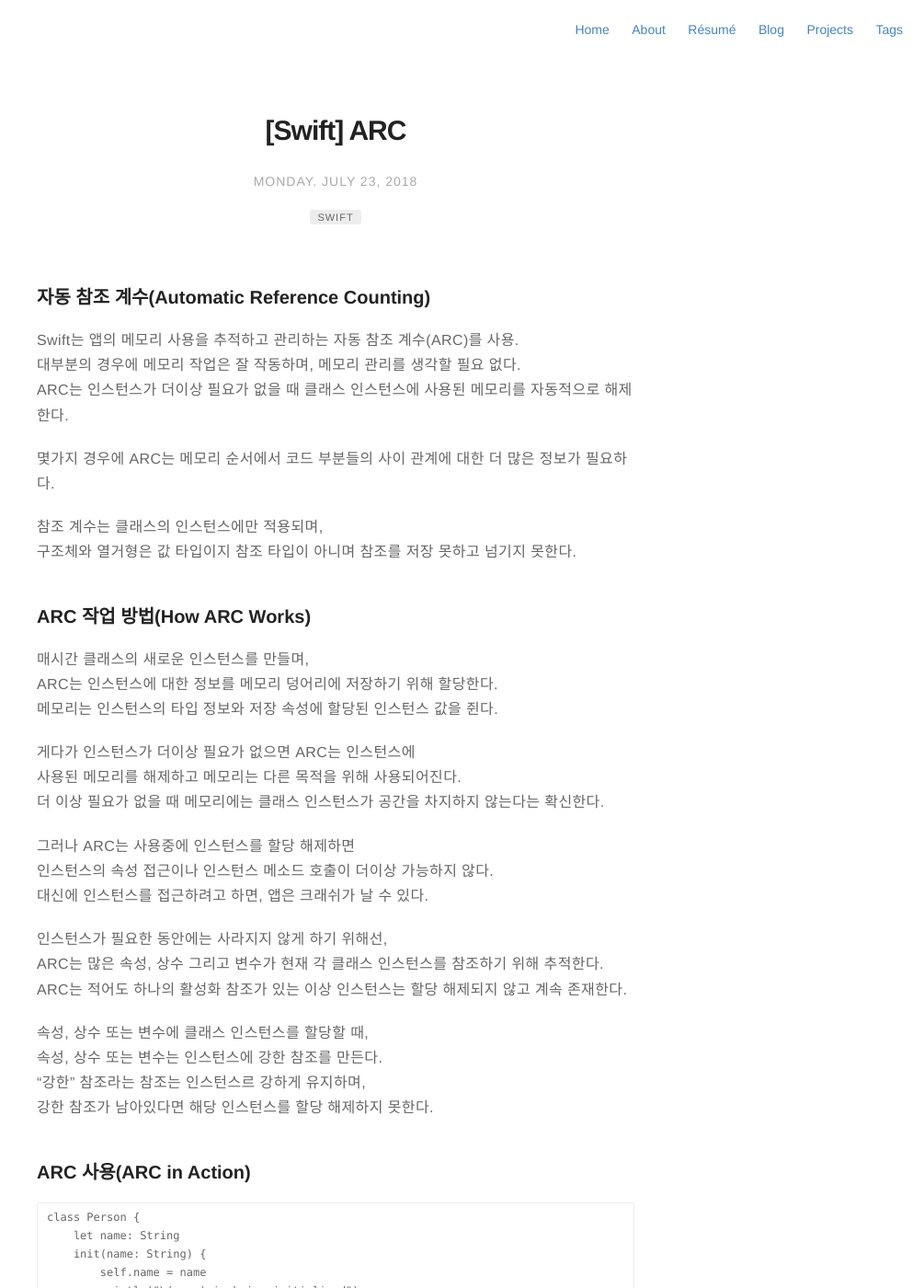
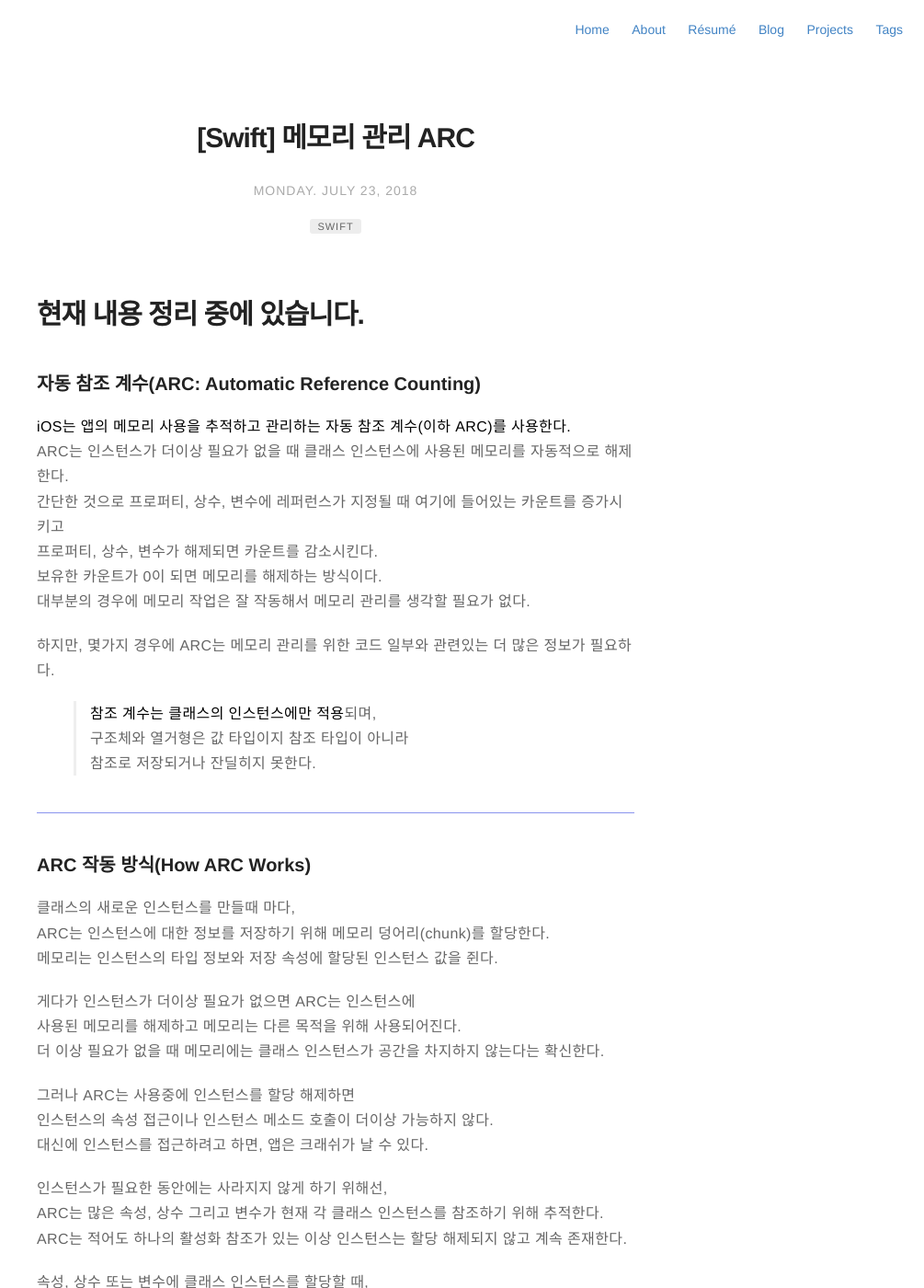
Before and after one commit to jhyejun/jhyejun.github.io, a Jekyll site: the page built from _posts/2018-07-23-memory-management-arc.md, in a window 1280 px wide and 1400 px high. Shown: the whole window at 92% size, without its empty margins (275-1280 px from the left). Built offline with Jekyll 4.4.1, drawn with Linux system fonts in a browser that asks for light colours; comment, search, counter and statistics services are not loaded; some of the changed text lies outside the part shown.

Commit message:
Modify post
- 제목 변경
- 내용 정리 중

```diff
--- a/_posts/2018-07-23-anyobject-plist-nsuserdefault.md
+++ b/_posts/2018-07-23-memory-management-arc.md
@@ -1,5 +1,5 @@
 ---
-title: "[Swift] ARC"
+title: "[Swift] 메모리 관리 ARC"
 layout: post
 hidden: false
 date: 2018-07-23 11:12
@@ -8,24 +8,31 @@ tag:
 star: true
 category: blog
 author: jhyejun
-description: explain ARC
+description: iOS Memory Management ARC
 ---
 
-### 자동 참조 계수(Automatic Reference Counting)<br>
-Swift는 앱의 메모리 사용을 추적하고 관리하는 자동 참조 계수(ARC)를 사용.<br>
-대부분의 경우에 메모리 작업은 잘 작동하며, 메모리 관리를 생각할 필요 없다.<br>
+# 현재 내용 정리 중에 있습니다.
+
+### 자동 참조 계수(ARC: Automatic Reference Counting)
+**iOS는 앱의 메모리 사용을 추적하고 관리하는 자동 참조 계수(이하 ARC)를 사용한다.**<br>
 ARC는 인스턴스가 더이상 필요가 없을 때 클래스 인스턴스에 사용된 메모리를 자동적으로 해제한다.<br>
+간단한 것으로 프로퍼티, 상수, 변수에 레퍼런스가 지정될 때 여기에 들어있는 카운트를 증가시키고<br>
+프로퍼티, 상수, 변수가 해제되면 카운트를 감소시킨다.<br>
+보유한 카운트가 0이 되면 메모리를 해제하는 방식이다.<br>
+대부분의 경우에 메모리 작업은 잘 작동해서 메모리 관리를 생각할 필요가 없다.<br>
 
-몇가지 경우에 ARC는 메모리 순서에서 코드 부분들의 사이 관계에 대한 더 많은 정보가 필요하다.<br>
+하지만, 몇가지 경우에 ARC는 메모리 관리를 위한 코드 일부와 관련있는 더 많은 정보가 필요하다.<br>
 
-참조 계수는 클래스의 인스턴스에만 적용되며,<br>
-구조체와 열거형은 값 타입이지 참조 타입이 아니며 참조를 저장 못하고 넘기지 못한다.<br>
+> **참조 계수는 클래스의 인스턴스에만 적용**되며,<br>
+ 구조체와 열거형은 값 타입이지 참조 타입이 아니라<br>
+ 참조로 저장되거나 잔딜히지 못한다.<br>
 
+---
 
-### ARC 작업 방법(How ARC Works)
+### ARC 작동 방식(How ARC Works)
 
-매시간 클래스의 새로운 인스턴스를 만들며,<br>
-ARC는 인스턴스에 대한 정보를 메모리 덩어리에 저장하기 위해 할당한다.<br>
+클래스의 새로운 인스턴스를 만들때 마다,<br>
+ARC는 인스턴스에 대한 정보를 저장하기 위해 메모리 덩어리(chunk)를 할당한다.<br>
 메모리는 인스턴스의 타입 정보와 저장 속성에 할당된 인스턴스 값을 쥔다.<br>
 
 게다가 인스턴스가 더이상 필요가 없으면 ARC는 인스턴스에<br>
```
Also changed, not shown: _posts/2018-07-24-how-to-use-weak-and-unowned.md (renamed from _posts/2018-07-24-how-to-use-weak-and-unowned-in-closure.md, +4 -2 lines).
